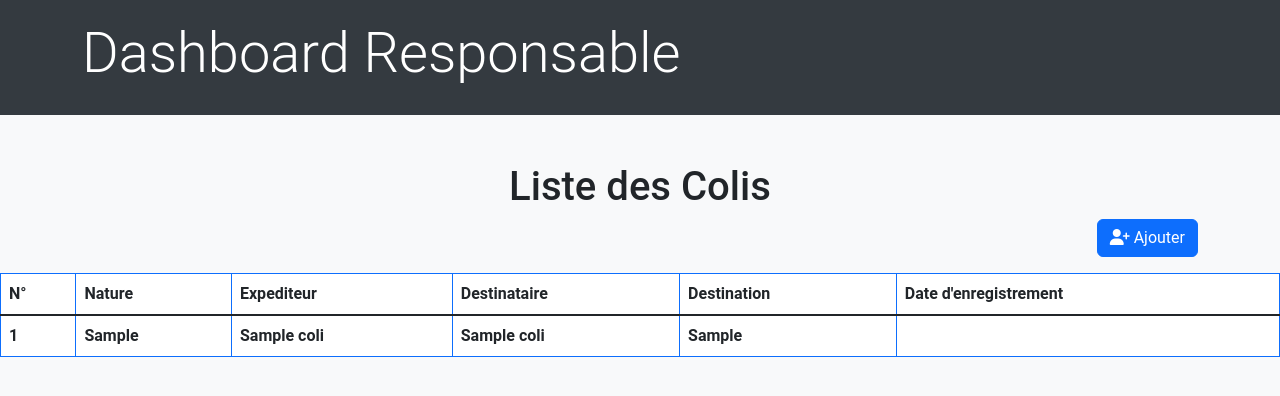
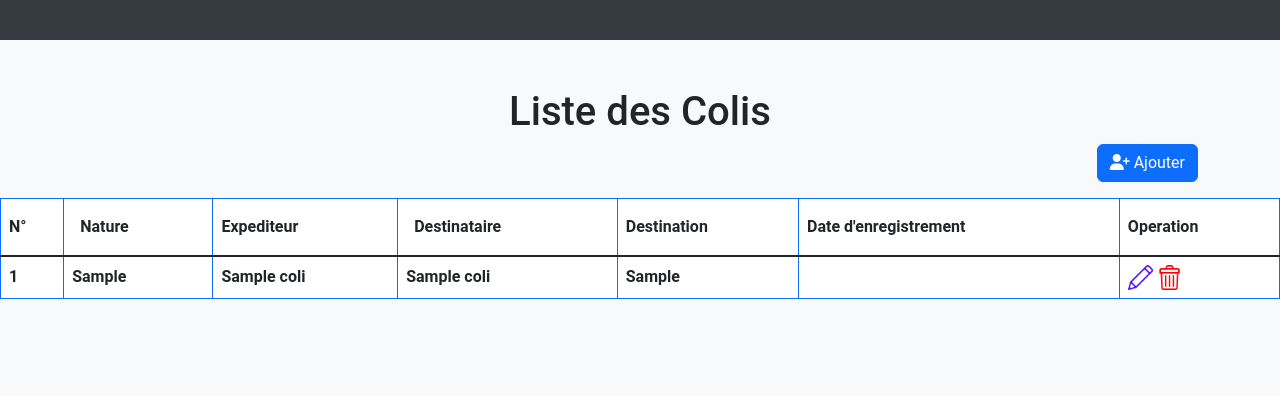
Before and after one commit to Esthou/SuiviColis, a PHP site: page /1admin/colis.php in a window 1280 px wide. Shown: the top 396 px of the page. Run offline with PHP 8.4, Linux system fonts and the light colour scheme; the visitor is signed in with stand-in values (Sample User, id 1); tables that the repository leaves empty or names only in its code hold one stand-in row (values such as "Sample post"); data that the repository does not hold is empty; some libraries are stand-ins or nearby versions.

Commit message:
recent changes

```diff
--- a/1admin/ADashboard.html
+++ b/1admin/ADashboard.html
@@ -9,6 +9,7 @@
       <link href="https://cdn.jsdelivr.net/npm/flowbite@2.5.1/dist/flowbite.min.css" rel="stylesheet" />
       <link rel="stylesheet" href="https://use.fontawesome.com/releases/v5.3.1/css/all.css">
       <link rel="stylesheet" href="https://unpkg.com/tailwindcss@2.2.19/dist/tailwind.min.css"/>
+
       <script src="../tailwindcss.js"></script>
     </head>
     <body>
--- a/1admin/colis.php
+++ b/1admin/colis.php
@@ -1,9 +1,9 @@
 <?php
 session_start();
 
-if(!isset($_SESSION['user'])) {
-  header('location: index.php');
-}
+// if(!isset($_SESSION['user'])) {
+//   header('location: index.php');
+// }
 
 include('../3includes/bdconnec.php');
 
@@ -64,9 +64,10 @@ $stm2 = $connexion->query('SELECT * FROM destinataire');
 <body>
 <header class="dashboard-header">
 <div class="container">
-    <h1 class="display-4">Dashboard Responsable</h1>
+    <!-- <h1 class="display-4">Dashboard Responsable</h1> -->
     <!-- <p class="lead">Suivi des colis AgencExpress</p> -->
 </div>
+
 </header>
 <div class="container">
   <h1 class="text-center mt-5">Liste des Colis</h1>
@@ -140,16 +141,17 @@ $stm2 = $connexion->query('SELECT * FROM destinataire');
     </div>
   </div>
 
-  <table class="table table-bordered border-primary mt-3">
+  <table class="table table-bordered border-primary mt-3 px-2">
     <thead>
       <tr>
-        <th scope="col">N°</th>
-        <th scope="col">Nature</th>
+        <th class="py-3 px-16" scope="col">N°</th>
+        <th class="py-3 px-3" scope="col">Nature</th>
         <!-- <th scope="col">Numero de suivi</th> -->
-        <th scope="col">Expediteur</th>
-        <th scope="col">Destinataire</th>
-        <th scope="col">Destination</th>
-        <th scope="col">Date d'enregistrement</th>
+        <th class="py-3 "  scope="col">Expediteur</th>
+        <th class="py-3 px-3"  scope="col">Destinataire</th>
+        <th class="py-3 px-20"  scope="col">Destination</th>
+        <th class="py-3 px-20"  scope="col">Date d'enregistrement</th>
+        <th class="py-3 px-20"  scope="col">Operation</th>
       </tr>
     </thead>
     <tbody>
@@ -164,7 +166,27 @@ $stm2 = $connexion->query('SELECT * FROM destinataire');
         <th scope="col"><?php echo $colis['nom_destinataire']; ?></th>
         <th scope="col"><?php echo $colis['destination']; ?></th>
         <th scope="col"><?php echo $colis['dateenreg']; ?></th>
+        <th scope="col">
+        <a href="modifier.php?id=<?=$row['id']?>"><img src="../images/pen.png" style="height: 25px"></a>
+        <a href="supprimer.php?id=<?=$row['id']?>"><img src="../images/trash.png" style="height: 25px"></a>
+
+
+
+        <!-- <a style="text-decoration: none;" href="update_user.php?id_user=<?php echo $intern['idutilisateur']; ?>">
+                  <i title="cliquez pour modifier les infos de ce stagiaire" class="fa fa-pencil-square-o ms-2" aria-hidden="true"></i>
+                  </a>
+                  <?php /*le dir as uniquement l'access*/
+                  //if($_SESSION['user']['role'] == 'dir') {?>
+   <a style="text-decoration: none;  color: red;" onclick="confirm('Etes-vous sur de vouloir supprimer ce stagiaire ?')"  href="#">
+                  <i title="cliquez pour supprimer ce stagiaire" class="fa fa-trash-o" aria-hidden="true"></i>
+                  </a>
+
+                  <?php //} ?> -->
+
+
+              </th>
       </tr>
+
       <?php $i++; } ?>
     </tbody>
 
--- a/4pages/connexion.php
+++ b/4pages/connexion.php
@@ -85,7 +85,7 @@
               <div class="ms-3 text-sm">
                 <label for="remember" class="font-medium text-gray-500 dark:text-gray-400">Se souvenir de moi</label>
               </div>
-              <a href="#" class="ms-auto text-sm font-medium text-pink-600 hover:underline dark:text-blue-500">Mot de passe oublié?</a>
+              <!-- <a href="#" class="ms-auto text-sm font-medium text-pink-600 hover:underline dark:text-blue-500">Mot de passe oublié?</a> -->
             </div>
             <button type="submit" class="bg-gradient-to-r from-[#d88259] to-[#d88259] shadow-lg mt-6 p-2 text-white
             rounded-lg w-full hover:scale-105 hover:from-[#daae51] hover:to-[#d53369]  transition duration-300
--- a/4pages/landing.php
+++ b/4pages/landing.php
@@ -85,7 +85,7 @@
         </div>
         <!--Right Col-->
         <div class="w-full md:w-3/5 py-6 text-center">
-          <img class="w-full md:w-4/5 z-50" src="../images/img3.jpg" />
+          <img class="w-full md:w-4/5 z-50 ml-24 rounded" src="../images/img3.jpg" />
         </div>
       </div>
     </div>
```
Also changed, not shown: 1admin/index.html (+8 -6 lines), images/pen.png (added), images/trash.png (added).
